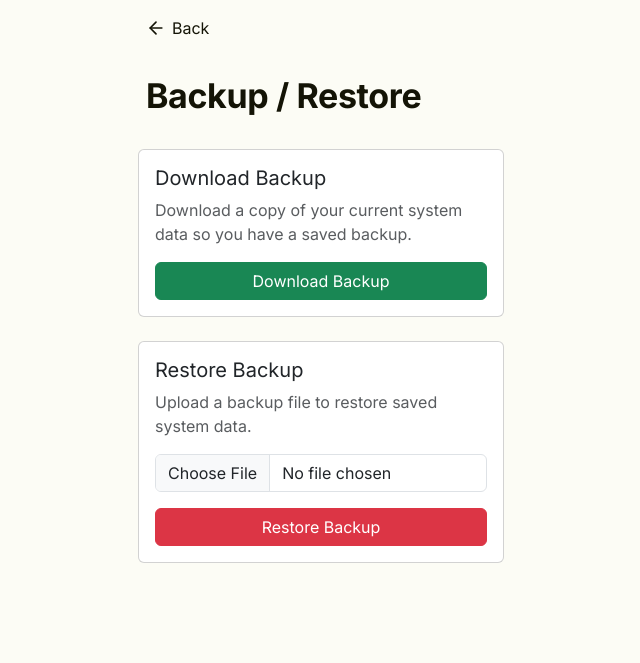
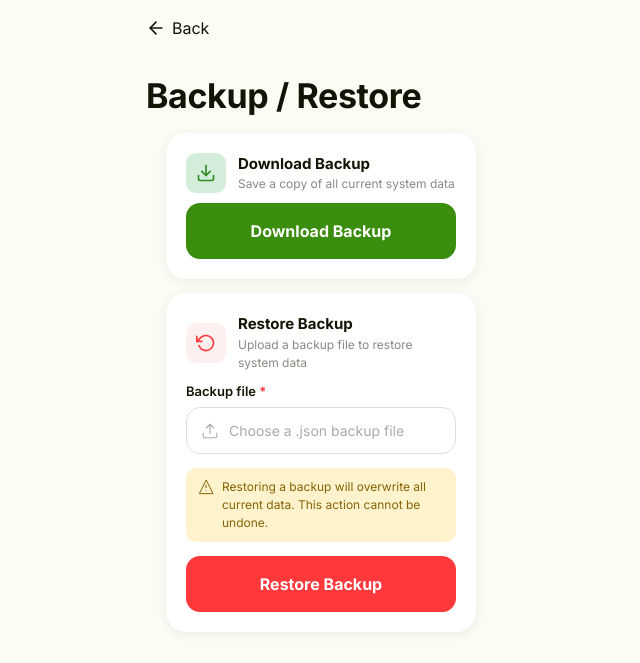
Before and after one commit to roblim8/jsquared, a Django app: template jsquared_app/templates/jsquared_app/backup_restore.html in a window 1280 px wide. Shown: the top 663 px of the page, without its empty margins (319-959 px from the left). Run offline with Django 5.2, Linux system fonts and the light colour scheme; the template is opened without the code that fills it, so the values that code supplies are empty.

Commit message:
polished backup/restore pt.2

```diff
--- a/jsquared_app/templates/jsquared_app/backup_restore.html
+++ b/jsquared_app/templates/jsquared_app/backup_restore.html
@@ -1,4 +1,5 @@
 {% extends "jsquared_app/base.html" %}
+{% load static %}
 {% block bottom_nav %}{% endblock %}
 {% block content %}
 
@@ -13,33 +14,119 @@
   </a>
 </div>
 
+{% if messages %}
+  {% for message in messages %}
+    <div class="alert-toast alert-{{ message.tags }}">{{ message }}</div>
+  {% endfor %}
+{% endif %}
+
 <div class="page-header">
   <h1 class="page-title">Backup / Restore</h1>
 </div>
 
+<div style="padding: 0 1.25rem; display:flex; flex-direction:column; gap:14px; padding-bottom:2rem; margin-top:0.5rem;">
 
-<div class="container py-4">
-  <div class="row">
-    <div class="col-lg-12">
-      <div class="card p-3 h-100">
-        <h5>Download Backup</h5>
-        <p class="text-muted mb-3">Download a copy of your current system data so you have a saved backup.</p>
-        <a href="{% url 'backup_download' %}" class="btn btn-success">Download Backup</a>
+  <!-- Download Backup -->
+  <div class="od-card">
+    <div style="display:flex;align-items:center;gap:12px;margin-bottom:10px;">
+      <div style="width:40px;height:40px;border-radius:10px;background:#d4edda;
+                  display:flex;align-items:center;justify-content:center;flex-shrink:0;">
+        <svg width="20" height="20" viewBox="0 0 24 24" fill="none"
+             stroke="#2E8B1F" stroke-width="2" stroke-linecap="round" stroke-linejoin="round">
+          <path d="M21 15v4a2 2 0 01-2 2H5a2 2 0 01-2-2v-4"/>
+          <polyline points="7,10 12,15 17,10"/>
+          <line x1="12" y1="15" x2="12" y2="3"/>
+        </svg>
+      </div>
+      <div>
+        <p style="font-size:15px;font-weight:700;color:var(--black);margin:0;">Download Backup</p>
+        <p style="font-size:12px;color:var(--muted);margin:0;">Save a copy of all current system data</p>
       </div>
     </div>
+    <a href="{% url 'backup_download' %}"
+       class="create-submit-btn create-submit-btn-active"
+       style="display:block;text-align:center;text-decoration:none;
+              background:var(--accent);color:#fff;">
+      Download Backup
+    </a>
   </div>
-  <div class="row mt-4">
-    <div class="col-lg-12">
-      <div class="card p-3 h-100">
-        <h5>Restore Backup</h5>
-        <p class="text-muted mb-3">Upload a backup file to restore saved system data.</p>
-        <form method="post" enctype="multipart/form-data">
-          {% csrf_token %}
-          <input type="file" name="backup_file" class="form-control mb-3" accept="application/json" required>
-          <button class="btn btn-danger col-12">Restore Backup</button>
-        </form>
+
+  <!-- Restore Backup -->
+  <div class="od-card">
+    <div style="display:flex;align-items:center;gap:12px;margin-bottom:10px;">
+      <div style="width:40px;height:40px;border-radius:10px;background:#FFF0F0;
+                  display:flex;align-items:center;justify-content:center;flex-shrink:0;">
+        <svg width="20" height="20" viewBox="0 0 24 24" fill="none"
+             stroke="#FF383C" stroke-width="2" stroke-linecap="round" stroke-linejoin="round">
+          <polyline points="1,4 1,10 7,10"/>
+          <path d="M3.51 15a9 9 0 102.13-9.36L1 10"/>
+        </svg>
+      </div>
+      <div>
+        <p style="font-size:15px;font-weight:700;color:var(--black);margin:0;">Restore Backup</p>
+        <p style="font-size:12px;color:var(--muted);margin:0;">Upload a backup file to restore system data</p>
       </div>
     </div>
+
+    <form method="post" enctype="multipart/form-data">
+      {% csrf_token %}
+
+      <!-- Custom file input -->
+      <label style="display:block;font-size:13px;font-weight:600;color:var(--black);margin-bottom:6px;">
+        Backup file <span style="color:#FF383C;">*</span>
+      </label>
+      <label class="login-input-wrapper" style="cursor:pointer;margin-bottom:14px;
+             display:flex;align-items:center;gap:10px;">
+        <svg width="18" height="18" viewBox="0 0 24 24" fill="none"
+             stroke="#aaa" stroke-width="1.5" stroke-linecap="round">
+          <path d="M21 15v4a2 2 0 01-2 2H5a2 2 0 01-2-2v-4"/>
+          <polyline points="17,8 12,3 7,8"/>
+          <line x1="12" y1="3" x2="12" y2="15"/>
+        </svg>
+        <span id="fileLabel" style="flex:1;font-size:14px;color:#aaa;">
+          Choose a .json backup file
+        </span>
+        <input type="file" name="backup_file" id="backupFile"
+               accept="application/json" required
+               style="display:none;"
+               onchange="updateFileLabel(this)">
+      </label>
+
+      <!-- Warning note -->
+      <div style="display:flex;gap:8px;align-items:flex-start;
+                  background:#FFF3CD;border-radius:10px;padding:10px 12px;margin-bottom:14px;">
+        <svg width="16" height="16" viewBox="0 0 24 24" fill="none"
+             stroke="#856404" stroke-width="1.5" stroke-linecap="round" flex-shrink="0"
+             style="flex-shrink:0;margin-top:1px;">
+          <polygon points="12,2 2,22 22,22"/>
+          <line x1="12" y1="9" x2="12" y2="13"/>
+          <line x1="12" y1="17" x2="12.01" y2="17"/>
+        </svg>
+        <p style="font-size:12px;color:#856404;margin:0;line-height:1.5;">
+          Restoring a backup will overwrite all current data. This action cannot be undone.
+        </p>
+      </div>
+
+      <button type="submit" class="create-submit-btn create-submit-btn-active"
+              style="width:100%;background:#FF383C;color:#fff;">
+        Restore Backup
+      </button>
+    </form>
   </div>
+
 </div>
+
+<script>
+function updateFileLabel(input) {
+  const label = document.getElementById('fileLabel');
+  if (input.files && input.files[0]) {
+    label.textContent = input.files[0].name;
+    label.style.color = 'var(--black)';
+  } else {
+    label.textContent = 'Choose a .json backup file';
+    label.style.color = '#aaa';
+  }
+}
+</script>
+
 {% endblock %}
```
